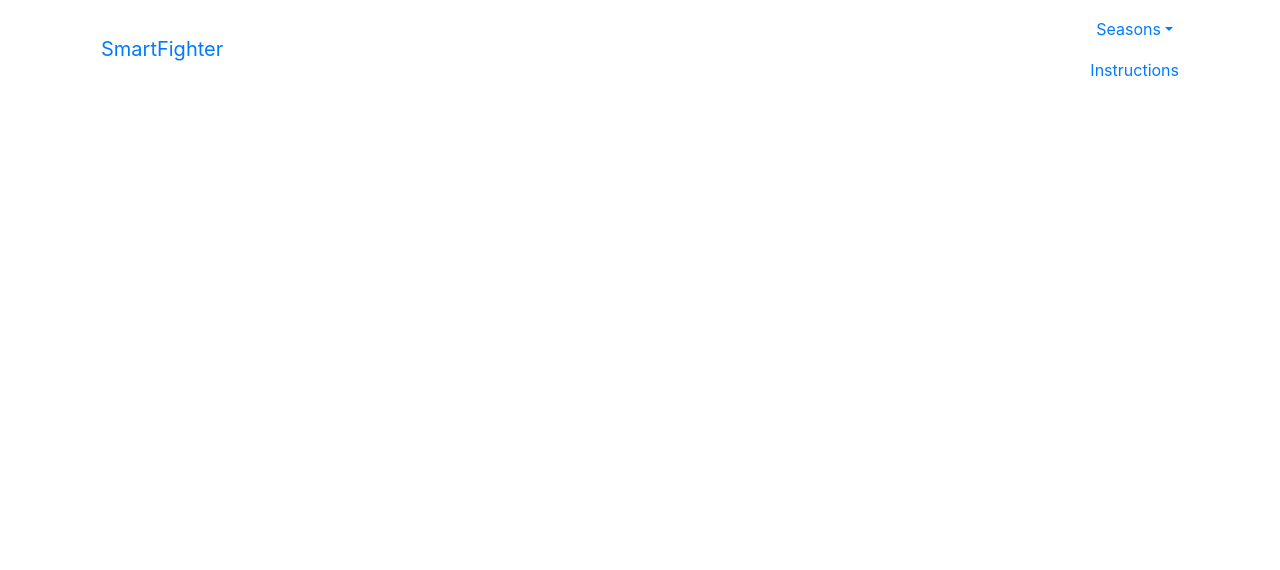
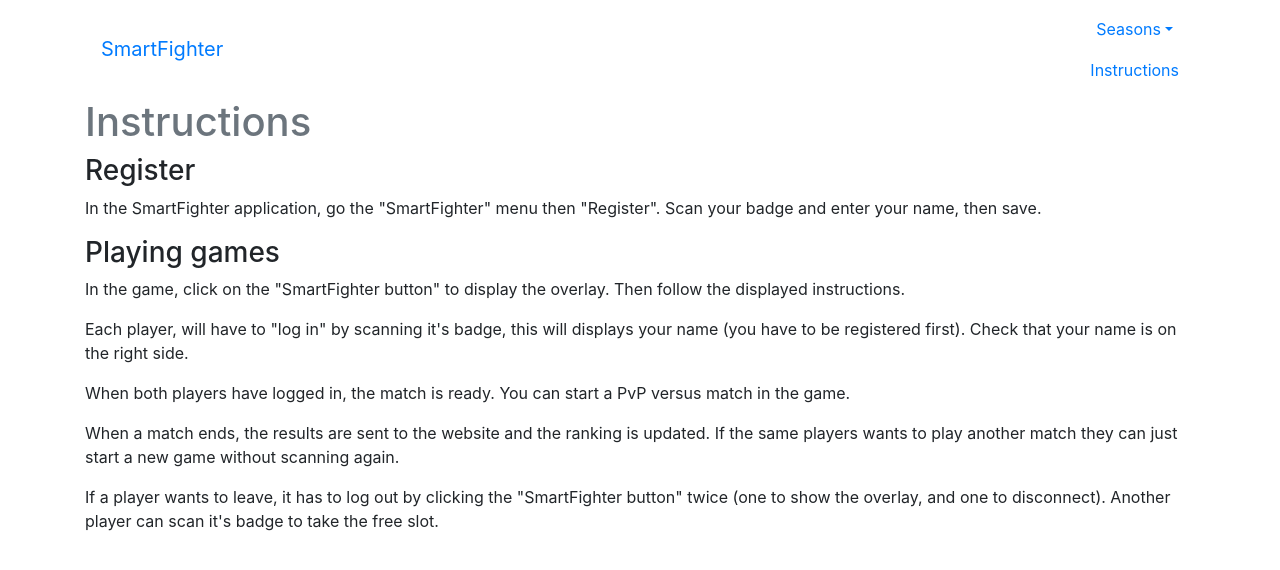
Before and after one commit to gbandet/smartfighter, an Angular app in the folder ui/: page /instructions in a window 1280 px wide. Shown: the top 570 px of the page. Built offline with nearby package versions, Linux system fonts and the light colour scheme.

Commit message:
Routing and instructions page.

```diff
--- a/ui/src/app/app.component.html
+++ b/ui/src/app/app.component.html
@@ -16,3 +16,4 @@
     </ul>
   </nav>
 </div>
+<router-outlet></router-outlet>
--- /dev/null
+++ b/ui/src/app/instructions.component.html
@@ -0,0 +1,11 @@
+<div class="container">
+  <h1 class="text-muted">Instructions</h1>
+  <h3>Register</h3>
+  <p>In the SmartFighter application, go the "SmartFighter" menu then "Register". Scan your badge and enter your name, then save.</p>
+  <h3>Playing games</h3>
+  <p>In the game, click on the "SmartFighter button" to display the overlay. Then follow the displayed instructions.</p>
+  <p>Each player, will have to "log in" by scanning it's badge, this will displays your name (you have to be registered first). Check that your name is on the right side.</p>
+  <p>When both players have logged in, the match is ready. You can start a PvP versus match in the game.</p>
+  <p>When a match ends, the results are sent to the website and the ranking is updated. If the same players wants to play another match they can just start a new game without scanning again.</p>
+  <p>If a player wants to leave, it has to log out by clicking the "SmartFighter button" twice (one to show the overlay, and one to disconnect). Another player can scan it's badge to take the free slot.</p>
+</div>
```
Also changed, not shown: ui/src/app/app.module.ts (+6 -1 lines), ui/src/app/instructions.component.ts (added, +7 -0 lines), ui/src/app/routing.module.ts (added, +15 -0 lines).
